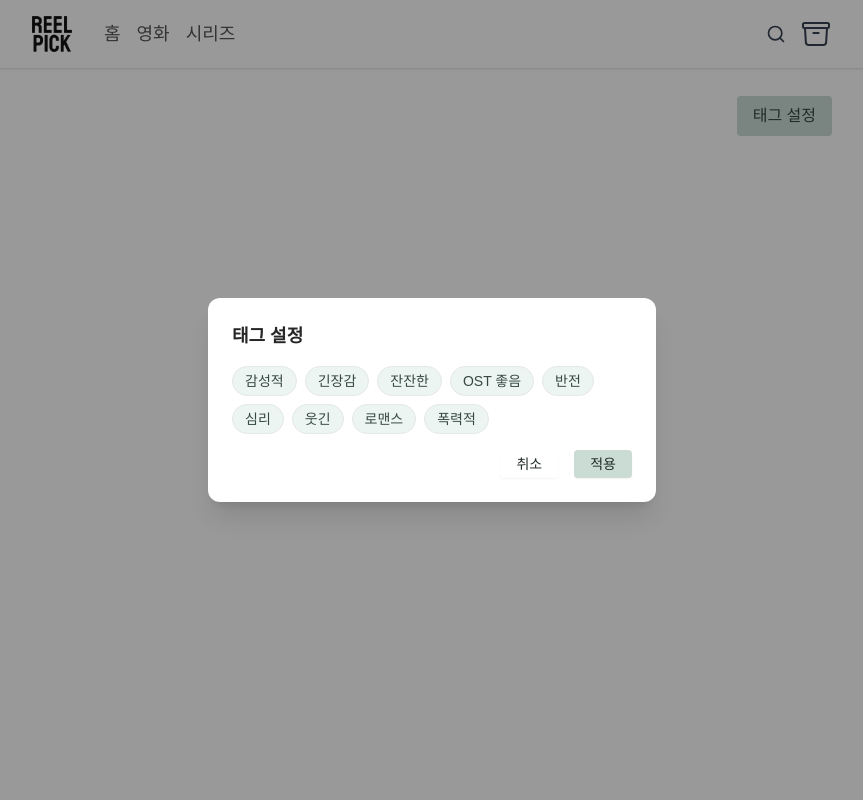
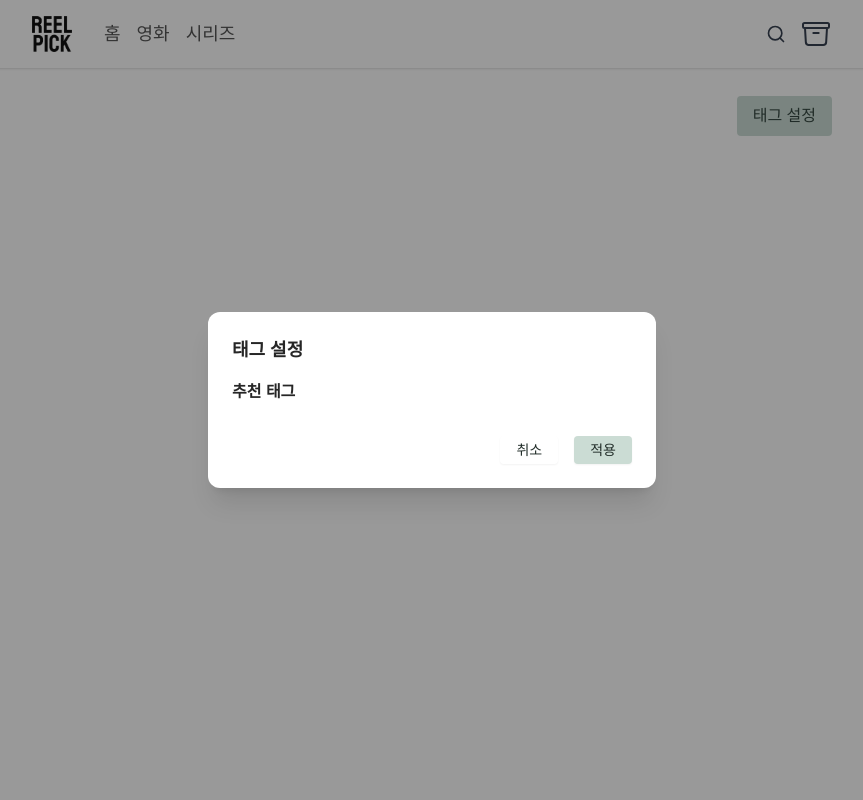
Before and after one commit to ddangmul/movie-recommendation-app, a Next.js app: page /user/recommendations in a window 1280 px wide. Both pictures are taken after a click on the button "태그 설정". Shown: the top 800 px of the page, without its empty margins (208-1071 px from the left). Built offline with nearby package versions, Linux system fonts and the light colour scheme.

Commit message:
사용자 맞춤 태그 정보 tagSelectorModal에 렌더링

```diff
--- a/src/app/user/recommendations/page.tsx
+++ b/src/app/user/recommendations/page.tsx
@@ -34,7 +34,6 @@ const RecommendationsPage: React.FC = () => {
         isOpen={isModalOpen}
         onClose={() => setModalOpen(false)}
         onSelectTags={(selected) => setTags(selected)}
-        initialTags={tags}
       />
     </div>
   );
--- a/src/components/tag-selector-modal.tsx
+++ b/src/components/tag-selector-modal.tsx
@@ -1,18 +1,7 @@
 "use client";
 import { useState } from "react";
 import { Dialog } from "@headlessui/react";
-
-const AVAILABLE_TAGS = [
-  "감성적",
-  "긴장감",
-  "잔잔한",
-  "OST 좋음",
-  "반전",
-  "심리",
-  "웃긴",
-  "로맨스",
-  "폭력적",
-];
+import { useTags } from "../contexts/tag-context";
 
 export default function TagSelectorModal({
   isOpen,
@@ -25,6 +14,8 @@ export default function TagSelectorModal({
   onSelectTags: (tags: string[]) => void;
   initialTags?: string[];
 }) {
+  const { selectedTags } = useTags();
+
   const [selected, setSelected] = useState<string[]>(initialTags);
 
   const toggleTag = (tag: string) => {
@@ -46,9 +37,9 @@ export default function TagSelectorModal({
           <Dialog.Title className="text-lg font-semibold">
             태그 설정
           </Dialog.Title>
-
+          <h3 className="font-semibold">추천 태그</h3>
           <div className="flex flex-wrap gap-2">
-            {AVAILABLE_TAGS.map((tag) => (
+            {selectedTags.map((tag) => (
               <button
                 key={tag}
                 onClick={() => toggleTag(tag)}
--- a/src/utils/api.ts
+++ b/src/utils/api.ts
@@ -30,7 +30,7 @@ export async function fetchTMDB(pathname: string) {
 }
 
 export const fetchContentsById = cache(async (category: string, id: string) => {
-  const res = await fetch(`${BASE_URL}/${category}/${id}`, {
+  const res = await fetch(`${BASE_URL}/${category}/${id}?language=ko-KR`, {
     method: "GET",
     headers: {
       accept: "application/json",
```
